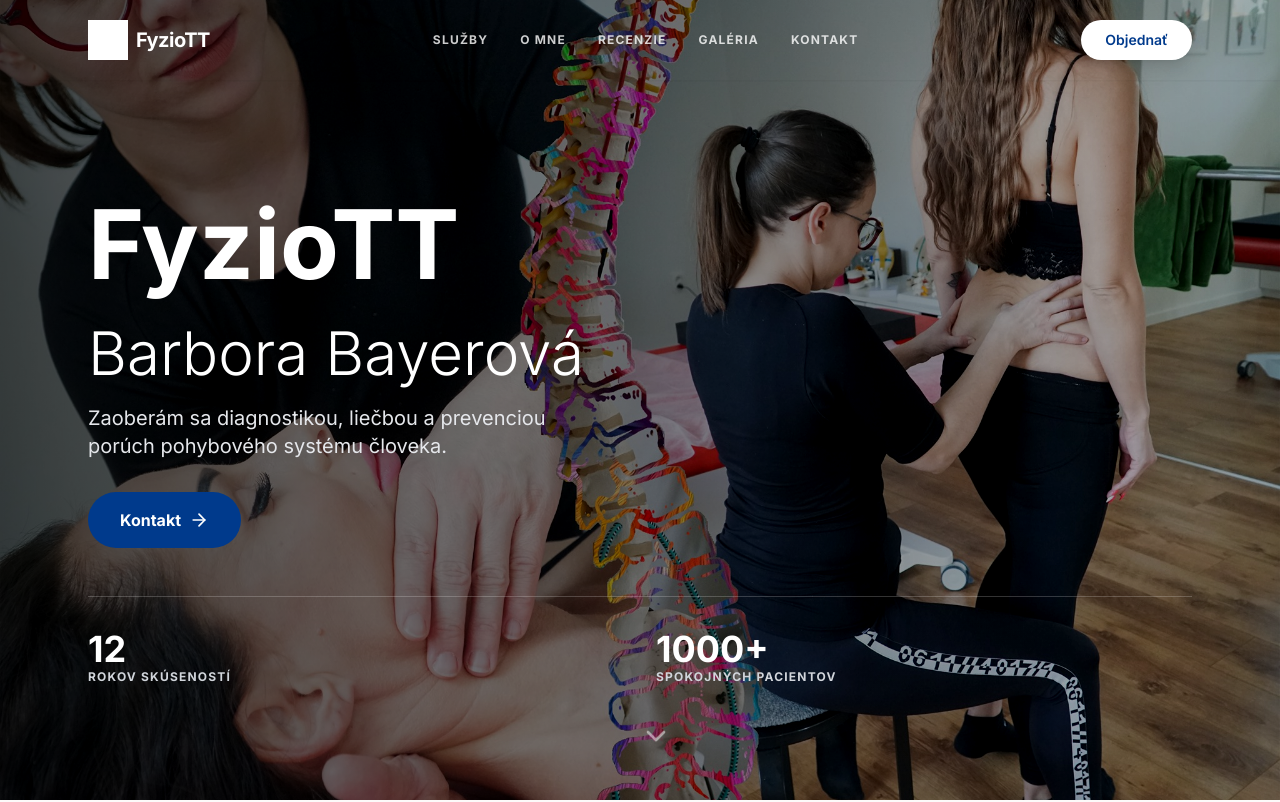
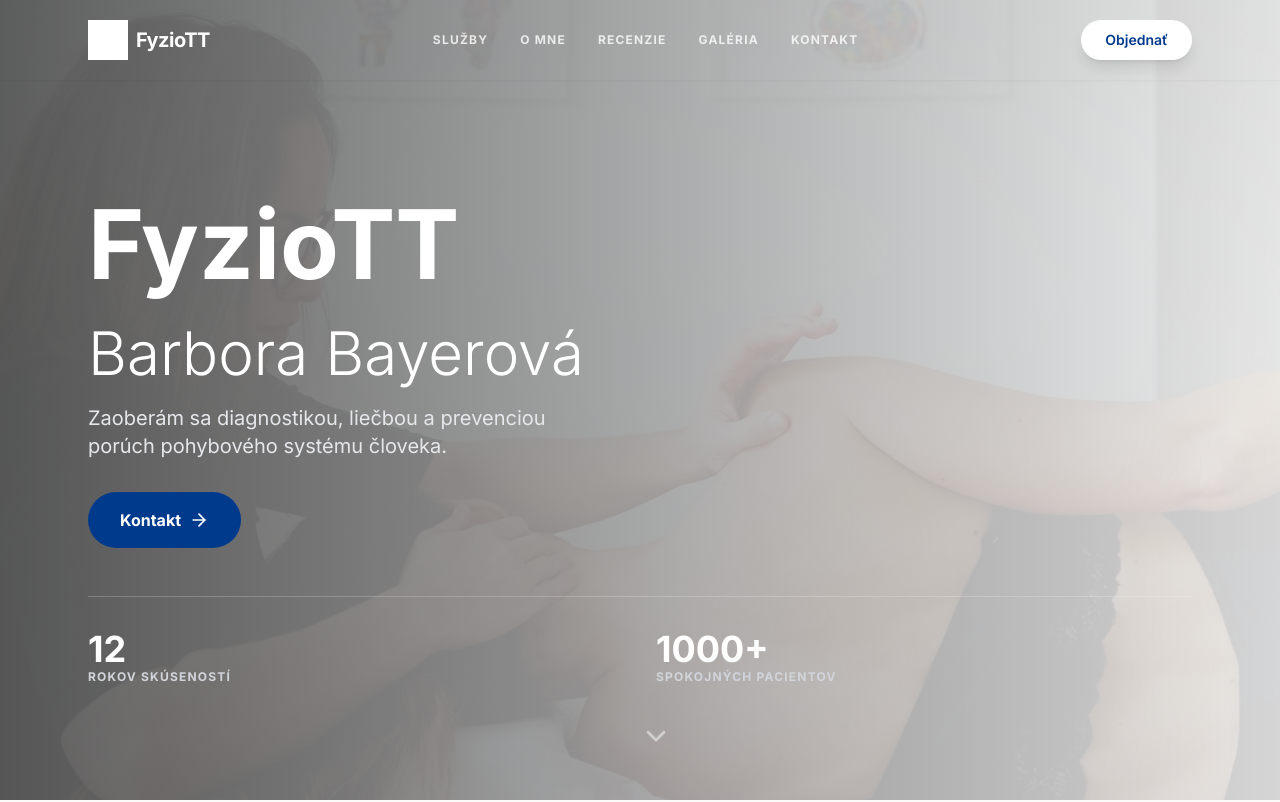
Before and after one commit to aebdigital/fyziott, a Next.js app: page / in a window 1280 px wide. Shown: the top 802 px of the page. Built offline with nearby package versions, Linux system fonts and the light colour scheme.

Commit message:
Add Map embed, Hero parallax/slider, and slider cleanup

```diff
--- a/app/page.tsx
+++ b/app/page.tsx
@@ -1,7 +1,7 @@
 'use client';
 
 import Image from 'next/image';
-import { motion, useScroll, useSpring } from 'framer-motion';
+import { motion, useScroll, useTransform, AnimatePresence } from 'framer-motion';
 import {
   Footprints,
   Waves,
@@ -19,7 +19,7 @@ import {
   Quote
 } from 'lucide-react';
 import { cn } from '@/lib/utils';
-import { useState, useEffect } from 'react';
+import { useState, useEffect, useRef } from 'react';
 import Lenis from 'lenis';
 
 // --- Types ---
@@ -172,16 +172,34 @@ const SLIDER_IMAGES = [
   "/72327360_2330981777119794_5927892305498341376_n.jpg"
 ];
 
+const HERO_IMAGES = [
+  "/59994593_2227150874169552_8498053000881766400_n.jpg",
+  "/59051901_2223437327874240_3056874236271394816_n.jpg"
+];
+
 export default function Home() {
   const [activeCategory, setActiveCategory] = useState("SMsystém");
   const [scrolled, setScrolled] = useState(false);
   const [sliderIdx, setSliderIdx] = useState(0);
+  const [heroIdx, setHeroIdx] = useState(0);
+  const heroRef = useRef(null);
+
+  const { scrollYProgress } = useScroll({
+    target: heroRef,
+    offset: ["start start", "end start"]
+  });
+
+  const y = useTransform(scrollYProgress, [0, 1], ["0%", "15%"]);
 
   useEffect(() => {
     const handleScroll = () => {
       setScrolled(window.scrollY > 50);
     };
     window.addEventListener('scroll', handleScroll);
+
+    const interval = setInterval(() => {
+      setHeroIdx((prev) => (prev + 1) % HERO_IMAGES.length);
+    }, 5000);
 
     const lenis = new Lenis();
     function raf(time: number) {
@@ -192,6 +210,7 @@ export default function Home() {
     return () => {
       lenis.destroy();
       window.removeEventListener('scroll', handleScroll);
+      clearInterval(interval);
     };
   }, []);
 
@@ -239,16 +258,28 @@ export default function Home() {
       </header>
 
       {/* --- Hero Section --- */}
-      <section className="relative h-screen flex items-center pt-20 overflow-hidden">
+      <section ref={heroRef} className="relative h-screen flex items-center pt-20 overflow-hidden">
         <div className="absolute inset-0 z-0">
-          <Image
-            src="/59994593_2227150874169552_8498053000881766400_n.jpg"
-            alt="Hero Background"
-            fill
-            className="object-cover brightness-[0.7] contrast-[1.1]"
-            priority
-          />
-          <div className="absolute inset-0 bg-gradient-to-r from-black/60 to-transparent" />
+          <AnimatePresence mode="wait">
+            <motion.div
+              key={heroIdx}
+              initial={{ opacity: 0 }}
+              animate={{ opacity: 1 }}
+              exit={{ opacity: 0 }}
+              transition={{ duration: 1.5, ease: "easeInOut" }}
+              style={{ y }}
+              className="absolute inset-0"
+            >
+              <Image
+                src={HERO_IMAGES[heroIdx]}
+                alt="Hero Background"
+                fill
+                className="object-cover brightness-[0.7] contrast-[1.1] scale-110"
+                priority
+              />
+            </motion.div>
+          </AnimatePresence>
+          <div className="absolute inset-0 bg-gradient-to-r from-black/60 to-transparent pointer-events-none" />
         </div>
 
         <div className="relative z-10 max-w-[90vw] mx-auto px-6 w-full">
@@ -419,11 +450,7 @@ export default function Home() {
             <div className="lg:col-span-5">
                <div className="relative group">
                   <div className="aspect-[3/4] bg-white rounded-[40px] overflow-hidden shadow-2xl border border-gray-100 p-8 flex flex-col justify-between">
-                     <div className="text-center">
-                        <span className="text-red-500 font-black text-xs uppercase tracking-widest mb-2 block">Novinka</span>
-                        <h3 className="text-3xl font-bold text-[#003a8c] mb-2 leading-tight">Indikácie<br/><span className="text-red-500">ShockWave</span> Dual Power</h3>
-                     </div>
-                     <div className="relative flex-grow my-8 flex items-center justify-center overflow-hidden rounded-2xl">
+                     <div className="relative flex-grow flex items-center justify-center overflow-hidden rounded-2xl">
                         <Image
                           src={SLIDER_IMAGES[sliderIdx]}
                           alt="Therapy"
@@ -432,7 +459,7 @@ export default function Home() {
                           key={sliderIdx}
                         />
                      </div>
-                     <div className="flex justify-between items-center text-[#003a8c]">
+                     <div className="flex justify-between items-center text-[#003a8c] mt-4">
                         <button
                           onClick={() => setSliderIdx((prev) => (prev - 1 + SLIDER_IMAGES.length) % SLIDER_IMAGES.length)}
                           className="w-12 h-12 rounded-full border border-gray-100 flex items-center justify-center hover:bg-gray-50 transition-colors shadow-sm"
@@ -452,9 +479,6 @@ export default function Home() {
                         </button>
                      </div>
                   </div>
-               </div>
-               <div className="mt-8 p-6 bg-blue-50/50 rounded-3xl border border-blue-100 text-[#003a8c] text-[13px] font-bold text-center">
-                   Moderná liečba s bezkonkurenčnými výsledkami.
                </div>
             </div>
           </div>
@@ -588,13 +612,20 @@ export default function Home() {
                 </div>
               </div>
 
-              <div className="bg-white/10 rounded-[40px] p-8 border border-white/10 flex flex-col justify-center items-center text-center">
-                 <Calendar className="w-16 h-16 mb-6 text-blue-200" />
-                 <h3 className="text-2xl font-bold mb-4">Máte otázky?</h3>
-                 <p className="text-blue-100/70 mb-8 max-w-xs">Poraďte sa so mnou o svojich ťažkostiach a nájdime riešenie spoločne.</p>
-                 <button className="w-full bg-white text-[#003a8c] py-5 rounded-full font-bold hover:scale-[1.02] transition-transform shadow-2xl">
-                    Dohodnúť si termín
-                 </button>
+              <div className="bg-white/5 rounded-[40px] overflow-hidden border border-white/10 h-[450px] relative group">
+                 <iframe
+                   src="https://www.google.com/maps/embed?pb=!1m18!1m12!1m3!1d1314.9392261208034!2d17.5843105!3d48.377508099999996!2m3!1f0!2f0!3f0!3m2!1i1024!2i768!4f13.1!3m3!1m2!1s0x476b5fb02136a8a3%3A0xb38a048970b795ee!2sFyzio%20TT!5e0!3m2!1ssk!2ssk!4v1711000000000!5m2!1ssk!2ssk"
+                   width="100%"
+                   height="100%"
+                   style={{ border: 0 }}
+                   allowFullScreen
+                   loading="lazy"
+                   referrerPolicy="no-referrer-when-downgrade"
+                   className="grayscale opacity-80 group-hover:grayscale-0 group-hover:opacity-100 transition-all duration-700"
+                 />
+                 <div className="absolute top-4 right-4 bg-white/20 backdrop-blur-md px-4 py-2 rounded-full text-xs font-bold border border-white/20 pointer-events-none">
+                    Bočná 12, Trnava
+                 </div>
               </div>
             </div>
           </div>
```
